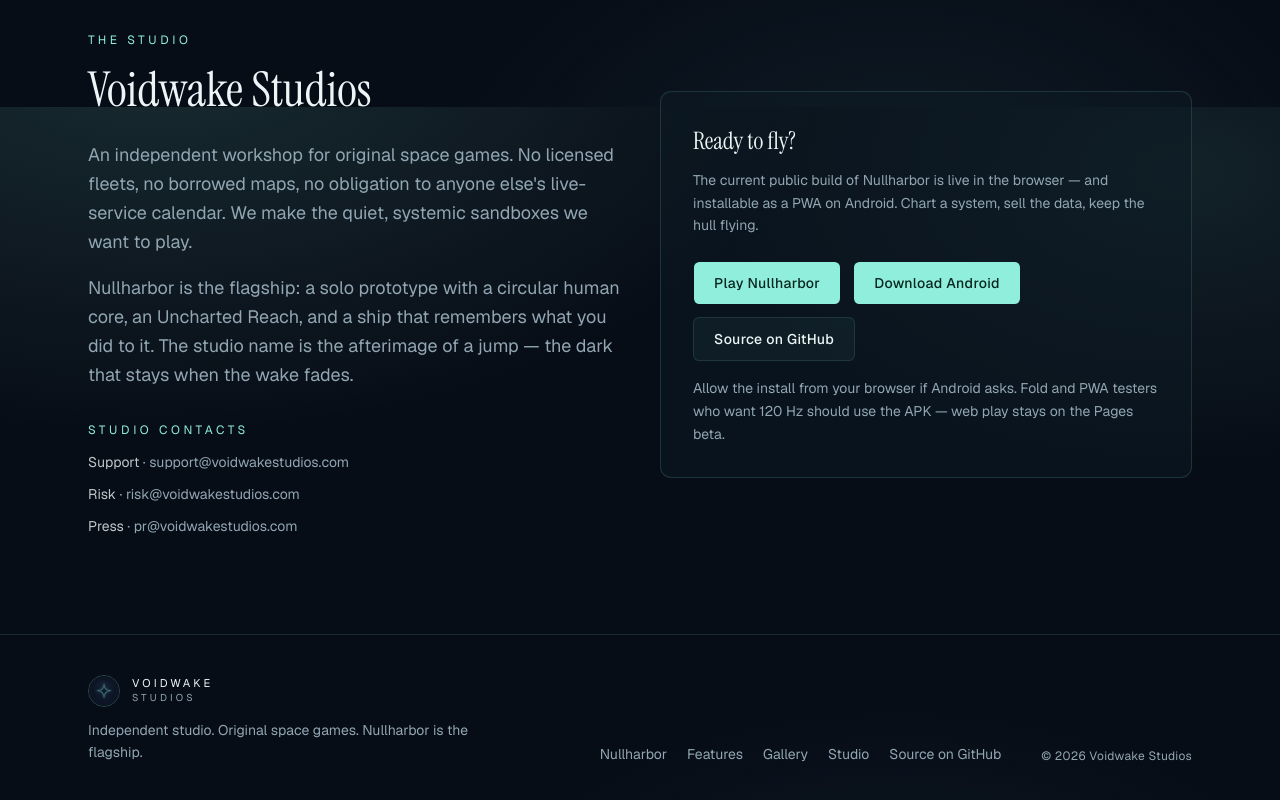
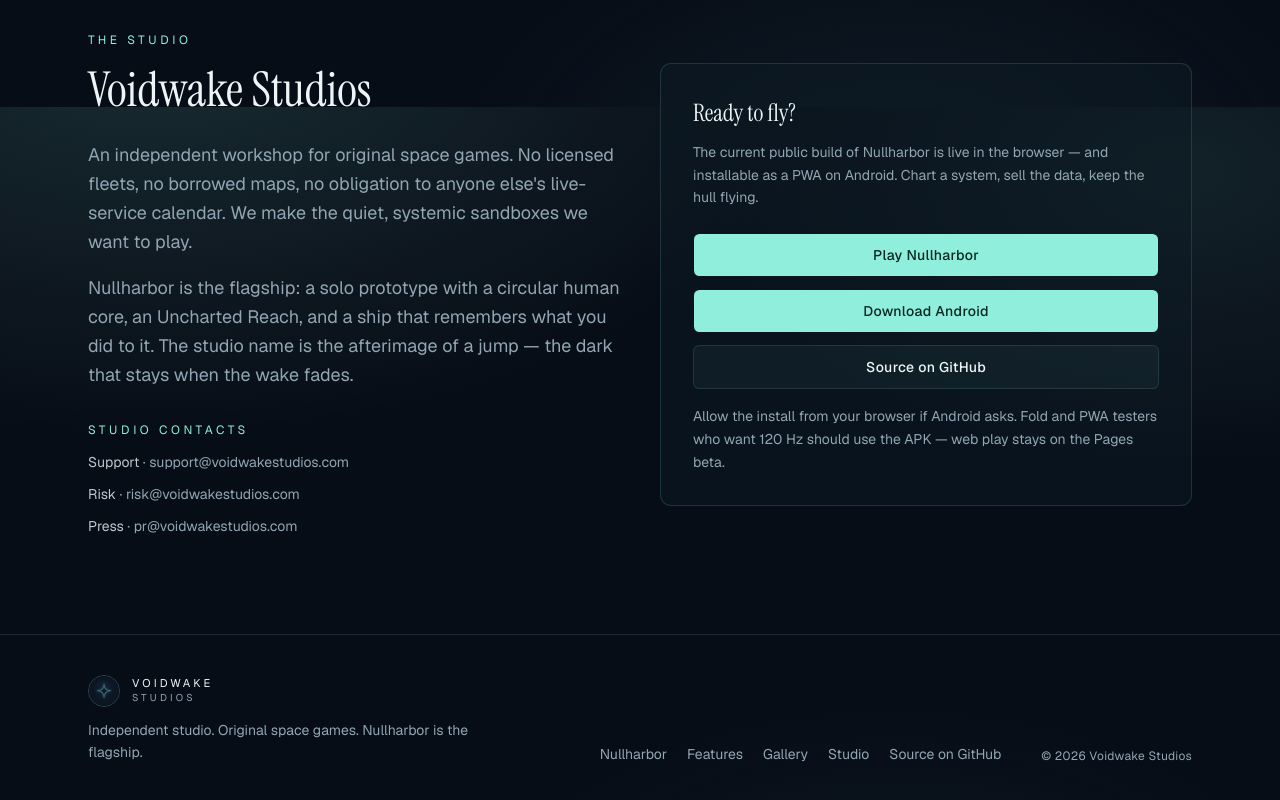
Before and after one commit to GabeTC99/voidwake-site, a Next.js app: page / in a window 1280 px wide. Shown: the part 3093-3893 px from the top of the page. Built offline with nearby package versions, Linux system fonts and the light colour scheme.

Commit message:
Stack Ready to fly CTAs so three buttons do not wrap.
The studio card is too narrow for a single row; full-width stacked
actions keep Download Android easy to find without an orphaned Source
button.

Co-authored-by: GabeTC99 <GabeTC99@users.noreply.github.com>

```diff
--- a/components/about.tsx
+++ b/components/about.tsx
@@ -48,10 +48,10 @@ export function About() {
             — and installable as a PWA on Android. Chart a system, sell the
             data, keep the hull flying.
           </p>
-          <div className="mt-6 flex flex-col gap-3 sm:flex-row sm:flex-wrap">
-            <PlayLink />
-            <ApkLink />
-            <SourceLink />
+          <div className="mt-6 flex flex-col gap-3">
+            <PlayLink className="w-full" />
+            <ApkLink className="w-full" />
+            <SourceLink className="w-full" />
           </div>
           <p className="text-muted-foreground mt-4 text-sm leading-relaxed">
             {site.apkNote}
```
